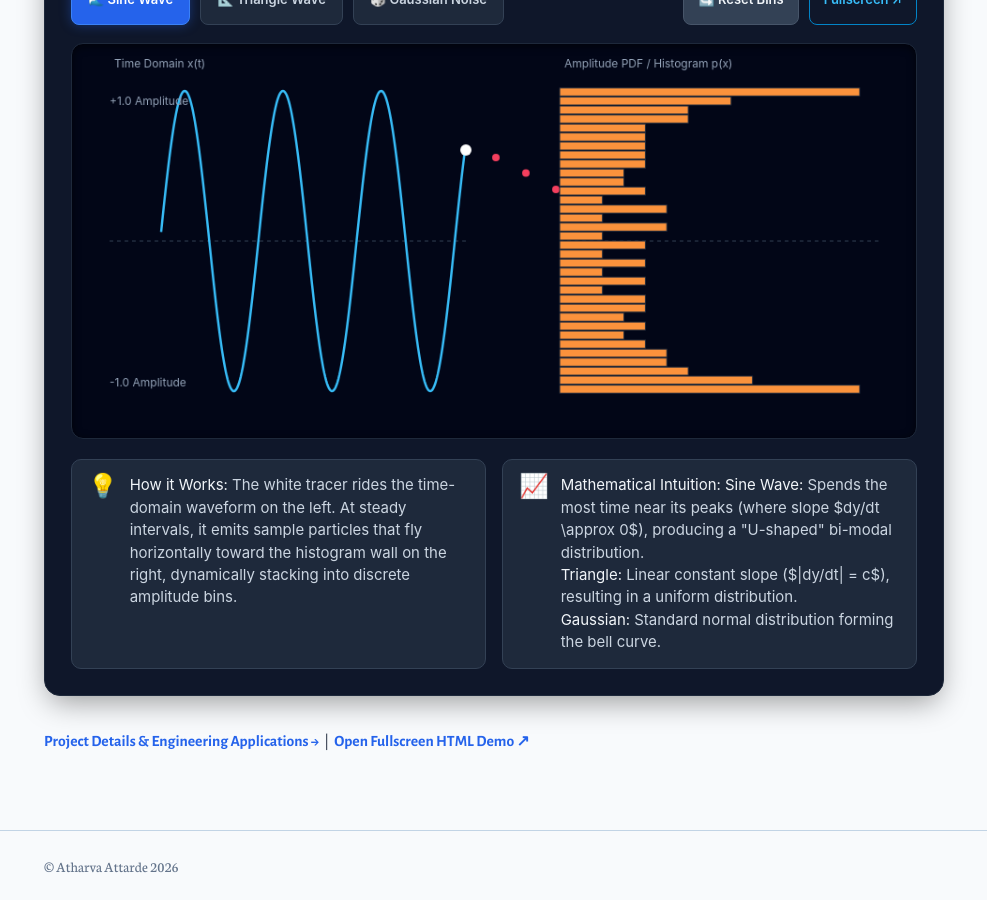
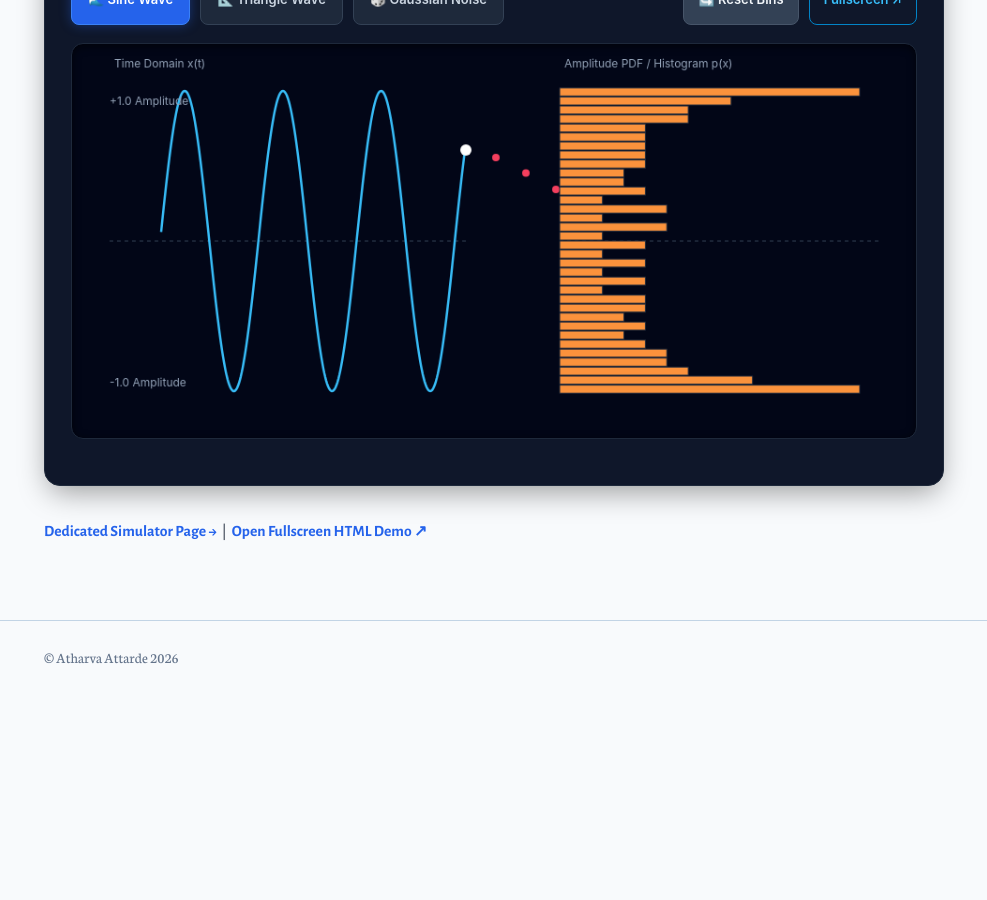
Before and after one commit to Atharva-Attarde/Atharva-Attarde.github.io, a Jekyll site: the page built from index.html, in a window 1280 px wide and 900 px high, scrolled down 2000 px. Shown: the whole window, without its empty margins (146-1133 px from the left). Built offline with Jekyll 4.4.1, drawn with Linux system fonts in a browser that asks for light colours; after the commit the page ends 2691 px from its top, so only the background shows below that.

```diff
--- a/_includes/sampling-histogram-demo.html
+++ b/_includes/sampling-histogram-demo.html
@@ -24,24 +24,7 @@
     <canvas id="simInteractiveCanvas" width="900" height="420"></canvas>
   </div>
 
-  <div class="sim-explanation-grid">
-    <div class="sim-card-insight">
-      <div class="sim-card-icon">💡</div>
-      <div class="sim-card-text">
-        <strong>How it Works:</strong>
-        The white tracer rides the time-domain waveform on the left. At steady intervals, it emits sample particles that fly horizontally toward the histogram wall on the right, dynamically stacking into discrete amplitude bins.
-      </div>
-    </div>
-    <div class="sim-card-insight">
-      <div class="sim-card-icon">📈</div>
-      <div class="sim-card-text">
-        <strong>Mathematical Intuition:</strong>
-        <strong>Sine Wave:</strong> Spends the most time near its peaks (where slope $dy/dt \approx 0$), producing a "U-shaped" bi-modal distribution.<br>
-        <strong>Triangle:</strong> Linear constant slope ($|dy/dt| = c$), resulting in a uniform distribution.<br>
-        <strong>Gaussian:</strong> Standard normal distribution forming the bell curve.
-      </div>
-    </div>
-  </div>
+
 </div>
 
 <script>
--- a/_layouts/default.html
+++ b/_layouts/default.html
@@ -19,6 +19,20 @@
 			<link rel="shortcut icon" href="{{ site.logo }}">
 		{% endif %}
 
+		<!-- MathJax support for mathematical notation -->
+		<script>
+			window.MathJax = {
+				tex: {
+					inlineMath: [['$', '$'], ['\\(', '\\)']],
+					displayMath: [['$$', '$$'], ['\\[', '\\]']]
+				},
+				svg: {
+					fontCache: 'global'
+				}
+			};
+		</script>
+		<script id="MathJax-script" async src="https://cdn.jsdelivr.net/npm/mathjax@3/es5/tex-mml-chtml.js"></script>
+
 	</head>
 	<body>
 
--- a/index.html
+++ b/index.html
@@ -55,7 +55,7 @@
 
     <div style="margin-top: 12px; font-size: 0.92rem;">
       <a href="{{ '/sampling-histogram/' | relative_url }}" style="font-weight: 600; color: #2563eb; text-decoration: none;">
-        Project Details &amp; Engineering Applications &rarr;
+        Dedicated Simulator Page &rarr;
       </a>
       &nbsp;|&nbsp;
       <a href="{{ '/assets/Samplpling_histogra.html' | relative_url }}" target="_blank" rel="noopener" style="font-weight: 600; color: #2563eb; text-decoration: none;">
```
Also changed, not shown: sampling-histogram.md (+0 -5 lines).
